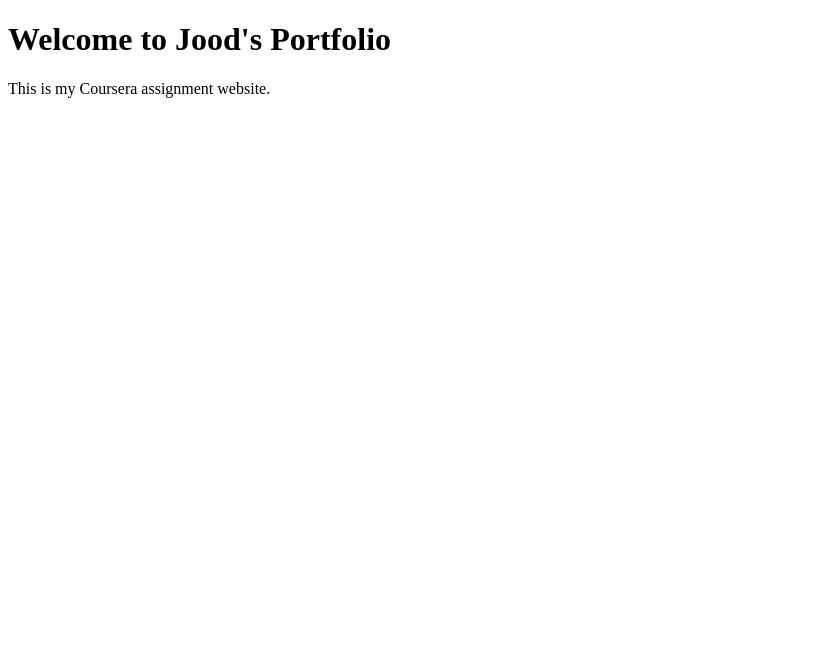
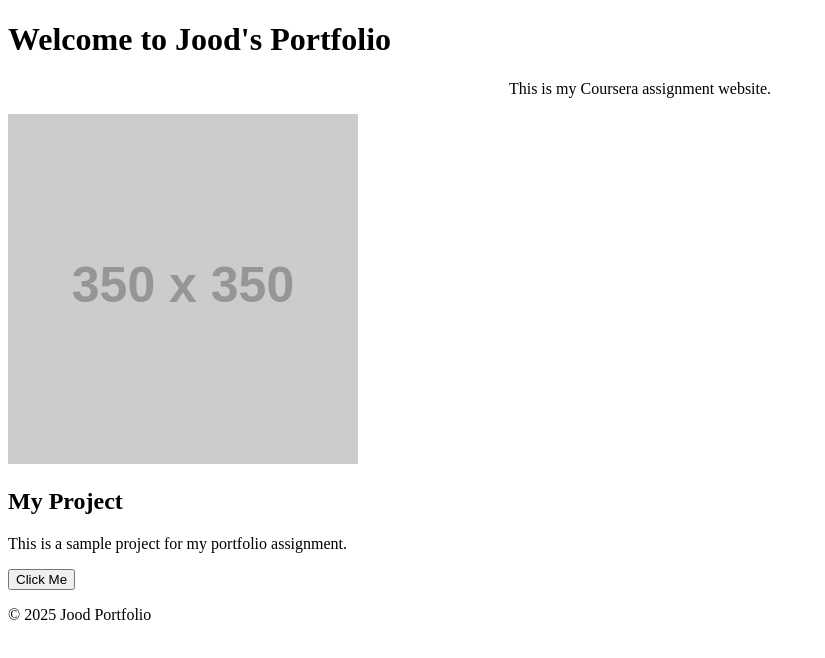
Before and after one commit to jood747/portfolio-project, a plain HTML site: page index.html in a window 1280 px wide. Shown: the whole page, without its empty margins (0-825 px from the left). Drawn offline with Linux system fonts and the light colour scheme; placeholder pictures from the web are drawn by us.

Commit message:
Enhance index.html with structured layout
Added header, footer, and project section to the portfolio.

```diff
--- a/index.html
+++ b/index.html
@@ -4,11 +4,29 @@
     <meta charset="UTF-8" />
     <meta name="viewport" content="width=device-width, initial-scale=1.0" />
     <title>Jood Portfolio</title>
-<link rel="stylesheet" href="CSS/style.css">
+    <link rel="stylesheet" href="CSS/style.css">
 </head>
+
 <body>
-    <h1>Welcome to Jood's Portfolio</h1>
-    <p>This is my Coursera assignment website.</p>
+
+    <header>
+        <h1>Welcome to Jood's Portfolio</h1>
+    </header>
+
+    <p style="text-align:center;">This is my Coursera assignment website.</p>
+
+    <div class="projects">
+        <div class="card">
+            <img src="https://via.placeholder.com/350" alt="Project Image">
+            <h2>My Project</h2>
+            <p>This is a sample project for my portfolio assignment.</p>
+            <button onclick="showMessage()">Click Me</button>
+        </div>
+    </div>
+
+    <footer>
+        <p>© 2025 Jood Portfolio</p>
+    </footer>
 
     <script src="script.js"></script>
 </body>
```
